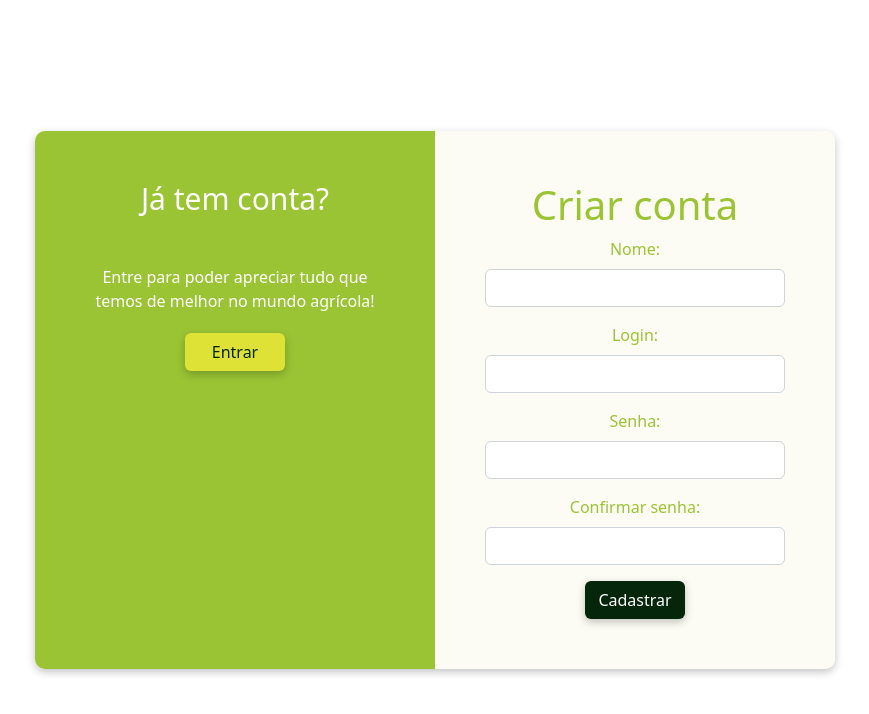
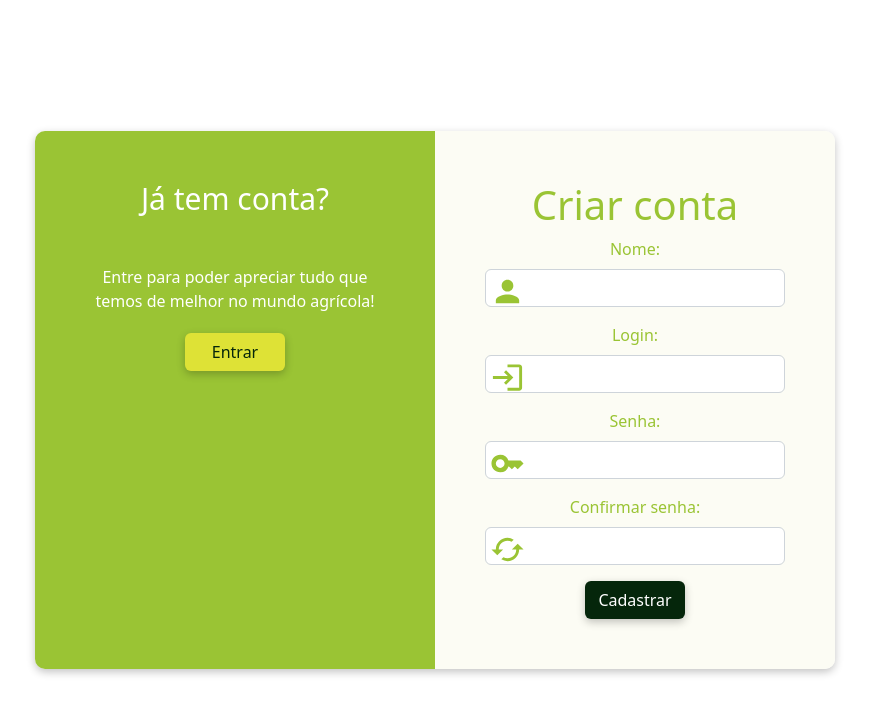
Before and after one commit to JoseEdsonSouza/Front-feira-digital, a React (Vite) app: page /cadastro in a window 1280 px wide. Shown: the top 714 px of the page, without its empty margins (205-1074 px from the left). Built offline with nearby package versions, Linux system fonts and the light colour scheme.

Commit message:
Inserção dos icones Login/Cadastro

```diff
--- a/src/routes/CadastroPage.tsx
+++ b/src/routes/CadastroPage.tsx
@@ -5,6 +5,7 @@ import UserRecord from "../model/UserRecord";
 import { AuthContext } from "../service/auth-context";
 import "./styles/login.css";
 import { useNavigate } from "react-router-dom";
+import { MdKey, MdPerson,MdLogin,MdCached } from "react-icons/md";
 
 export default function CadastroPage() {
   const [login, setLogin] = useState("");
@@ -67,51 +68,65 @@ export default function CadastroPage() {
           <h1>Criar conta</h1>
           <form onSubmit={aoSubmeterFormulario}>
             <div className="mb-3">
+
               <label htmlFor="nome" className="form-label">
                 Nome:
               </label>
+              <div className="sobrepor">
+              <MdPerson className="icone"/>
               <input
                 type="text"
-                className="form-control"
+                className="personalizado form-control "
                 id="nome"
                 value={nome}
                 onChange={(event) => setNome(event.target.value)}
                 required
               />
+              </div>
             </div>
+
             <div className="mb-3">
               <label htmlFor="login" className="form-label">
                 Login:
               </label>
+              <div className="sobrepor">
+              <MdLogin className="icone"/>
               <input
                 type="text"
-                className="form-control"
+                className="personalizado form-control"
                 id="login"
                 value={login}
                 onChange={(event) => setLogin(event.target.value)}
                 required
               />
+              </div>
             </div>
             <div className="mb-3">
               <label htmlFor="password" className="form-label">
                 Senha:
               </label>
+              <div className="sobrepor">
+                <MdKey className="icone"/>
               <input
                 type="password"
-                className="form-control"
+                className="personalizado form-control"
                 id="password"
                 value={password}
                 onChange={(event) => setPassword(event.target.value)}
                 required
               />
+              </div>
+
             </div>
             <div className="mb-3">
               <label htmlFor="confirmPassword" className="form-label">
                 Confirmar senha:
               </label>
+              <div className="sobrepor">
+                <MdCached className="icone"/>
               <input
                 type="password"
-                className="form-control"
+                className="personalizado form-control"
                 id="confirmPassword"
                 value={confirmPassword}
                 onChange={(event) => {
@@ -123,6 +138,7 @@ export default function CadastroPage() {
               {confirmPasswordError && (
                 <div className="text-danger">{confirmPasswordError}</div>
               )}
+              </div>
             </div>
             <button className="btn verde_escuro" type="submit">
               Cadastrar
--- a/src/routes/LoginPage.tsx
+++ b/src/routes/LoginPage.tsx
@@ -2,6 +2,7 @@ import React, { useContext, useState } from "react";
 import LoginDto from "../model/loginDto";
 import { AuthContext } from "../service/auth-context";
 import { useNavigate } from "react-router-dom";
+import { MdEmail,MdKey} from "react-icons/md";
 import "./styles/login.css";
 
 export default function LoginPage() {
@@ -44,18 +45,20 @@ export default function LoginPage() {
         <div className="card-body">
           <h1 className="mb-4">Entrar</h1>
           <form onSubmit={aoSubmeterFormulario}>
-            <div className="mb-3">
+            <div className="mb-3 sobrepor">
+              <MdEmail className="icone"/>
               <label htmlFor="username" className="form-label"></label>
               <input
                 type="text"
                 placeholder="Email"
-                className="form-control personalizado"
+                className="personalizado form-control "
                 id="username"
                 value={login}
                 onChange={(event) => setLogin(event.target.value)}
               />
             </div>
-            <div className="mb-3">
+            <div className="mb-3 sobrepor">
+              <MdKey className="icone"/>
               <label htmlFor="password" className="form-label"></label>
               <input
                 type="password"
--- a/src/routes/styles/login.css
+++ b/src/routes/styles/login.css
@@ -100,7 +100,27 @@
 	color: white;
 	padding-bottom: 20px;
 }
+
+/*Icone*/
+.icone {
+	font-size: 35px;
+	margin: 5px;
+}
+
 /*Inputs*/
+.sobrepor {
+	position: relative;
+	display: flex;
+}
+
+.sobrepor .icone {
+	position: absolute;
+}
+
+.personalizado.form-control {
+	padding-left: 50px !important;
+}
+
 .personalizado input[type="password"] {
 	background-color: var(--verde-medio);
 	border: 1px solid #ccc;
```
